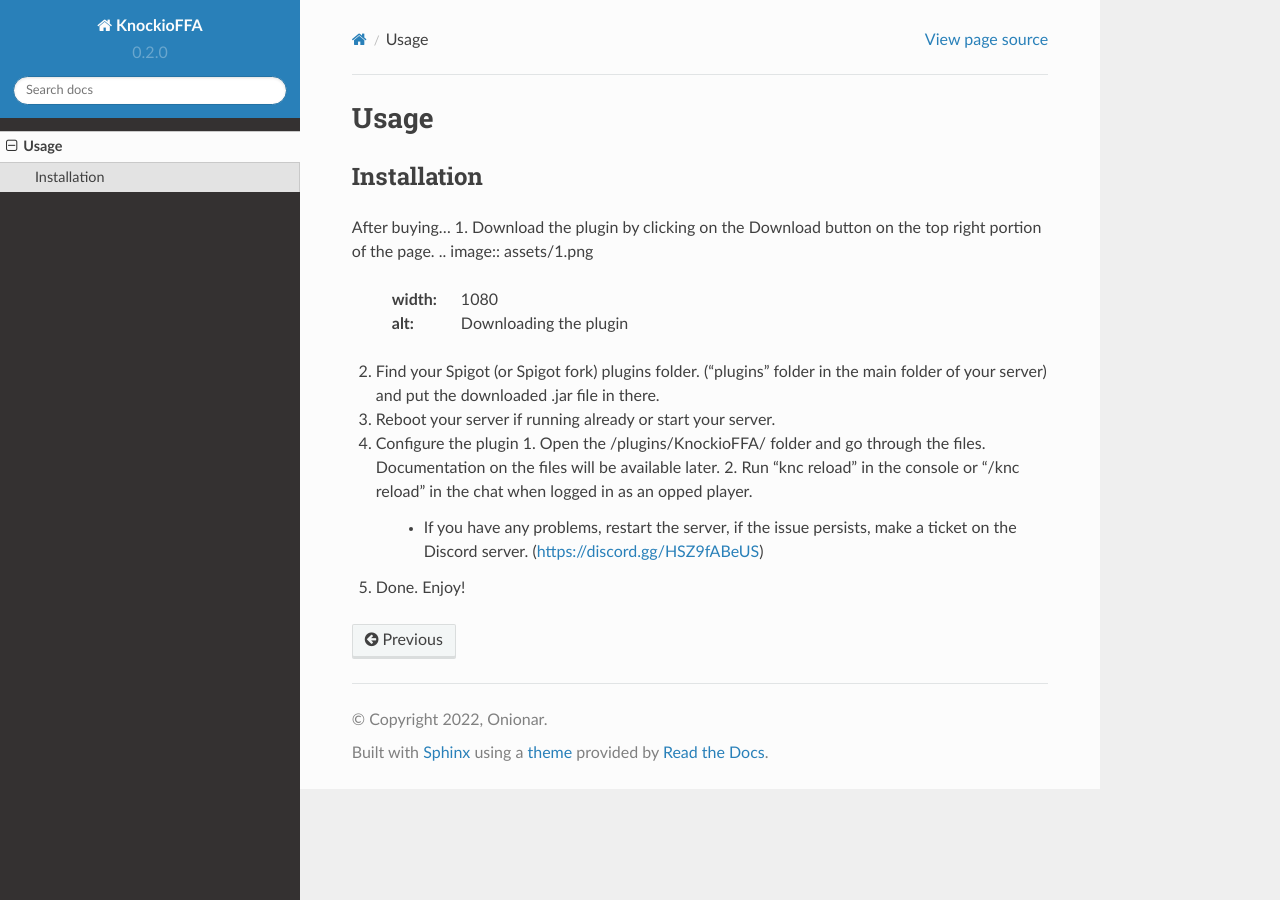
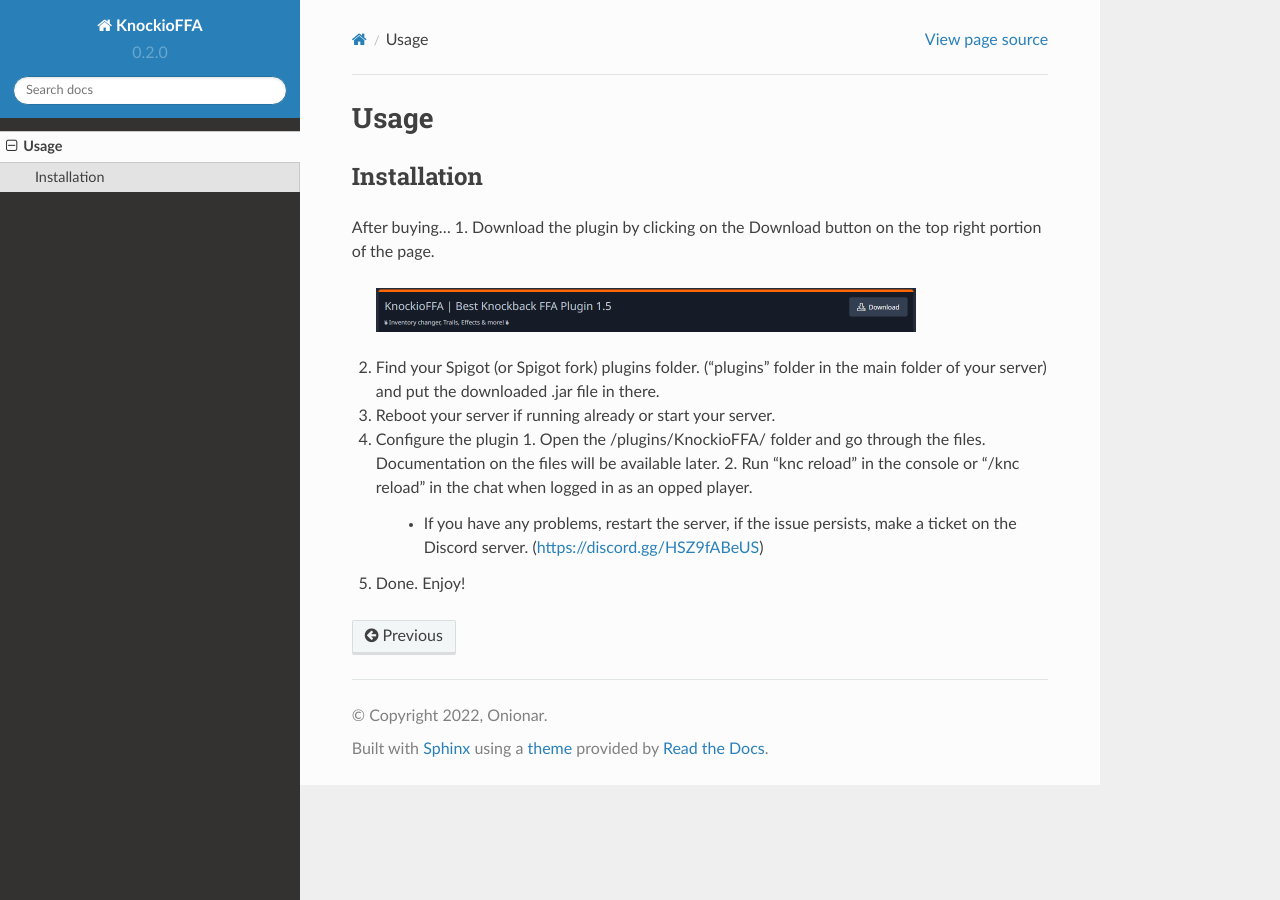
Before and after one commit to JustLeader69420/KnockioFFAdocs, a Sphinx documentation site: the page built from docs/source/usage.rst, in a window 1280 px wide. Built offline with Sphinx 7.4.7 and the Read the Docs theme 2.0.0, drawn with Linux system fonts in a browser that asks for light colours.

Commit message:
test? idk

```diff
--- a/docs/source/usage.rst
+++ b/docs/source/usage.rst
@@ -8,9 +8,10 @@
 
 After buying...
 1. Download the plugin by clicking on the Download button on the top right portion of the page.
-.. image:: assets/1.png
-  :width: 1080
-  :alt: Downloading the plugin
+
+  .. image:: assets/downloading.png
+    :width: 540
+    :alt: Downloading
 
 2. Find your Spigot (or Spigot fork) plugins folder. ("plugins" folder in the main folder of your server) and put the downloaded .jar file in there.
 
```
Also changed, not shown: docs/source/assets/downloading.png (renamed from docs/source/assets/1.png).
